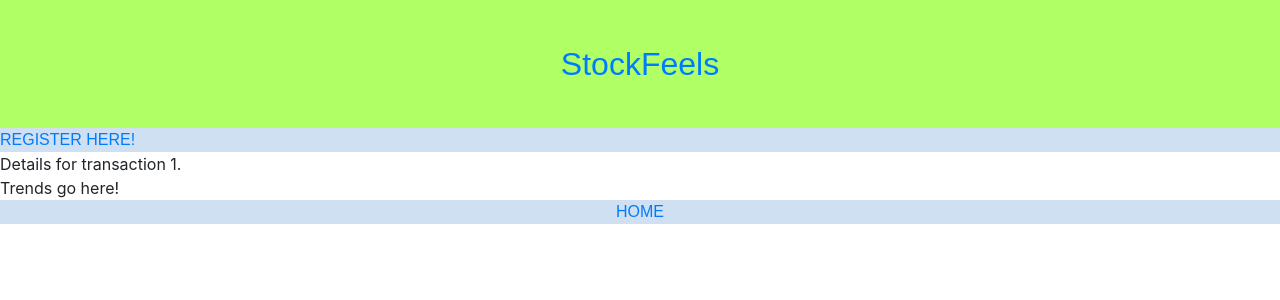
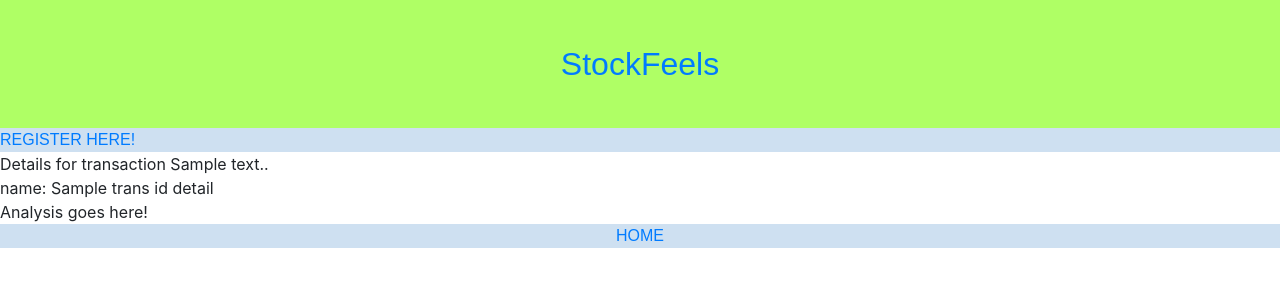
Before and after one commit to lucasdpau/stockfeels, a Flask app: template templates/details.html in a window 1280 px wide. Shown: the top 300 px of the page. Run offline with Flask 2, Linux system fonts and the light colour scheme; the template is opened without the code that fills it: most values are stand-ins (such as "Sample title", 1, 10 or a date in 2020); some libraries are stand-ins or nearby versions.

Commit message:
add sidebar. adjust functions to use row factories

```diff
--- a/app.py
+++ b/app.py
@@ -135,8 +135,10 @@ def details():
         return "Invalid transactionid"
     #Users are only allowed to view their own transactions. This checks to make sure the current user is the one who made the entry
     user_permission = functions.check_if_transid_belongs_to_user(userid, trans_id_int)
+
+    trans_id_details = functions.get_single_transaction(trans_id)
     if user_permission:
-        return render_template("details.html", trans_id=trans_id)
+        return render_template("details.html", trans_id_details=trans_id_details)
     else:
         return "You don't have permission to view this entry!"
 
--- a/functions.py
+++ b/functions.py
@@ -108,16 +108,6 @@ def get_user_id(username):
     for returned_entries in userid_from_db:
         return returned_entries[0]
 
-
-def test_db_get_regusers():
-    connect = sqlite3.connect(DATABASE)
-    db = connect.cursor()
-    db.execute("SELECT * FROM regusers")
-    selection = db.fetchall()
-    db.close()
-    connect.commit()
-    return selection
-
 def get_entry_datetime():
     connect = sqlite3.connect(DATABASE)
     db = connect.cursor()
@@ -139,16 +129,22 @@ def enter_transaction(userid, trans_datetime, stock_name, buysell, price, quanti
     return True
 
 def get_single_transaction(trans_id):
+    #trans_id works if either int or str. returns a row obj contianing all the info in the transaction
     connect = sqlite3.connect(DATABASE)
+    #using rows we can store the column names of the database as keys. and access values thru both keys or index
+    connect.row_factory = sqlite3.Row
     db = connect.cursor()
     db.execute("SELECT * FROM transactions WHERE transaction_id =?", (trans_id,))
-    transaction = db.fetchall()
+    transaction_tuple = db.fetchone()
     db.close()
     connect.commit()
-    return transaction
+    return transaction_tuple
 
 def get_users_transactions(userid):
+    #takes either str or int for userid. returns a list of Row objects, each representing a transaction made by specified user.
     connect = sqlite3.connect(DATABASE)
+    #using rows we can store the column names of the database as keys. and access values thru both keys or index
+    connect.row_factory = sqlite3.Row
     db = connect.cursor()
     db.execute("SELECT * FROM transactions WHERE userid =?", (userid,))
     user_transactions = db.fetchall()
@@ -171,6 +167,17 @@ def check_if_transid_belongs_to_user(userid, transid):
     return False
 
 
+# TEST FUNCTIONS #################
+
+def test_db_get_regusers():
+    connect = sqlite3.connect(DATABASE)
+    db = connect.cursor()
+    db.execute("SELECT * FROM regusers")
+    selection = db.fetchall()
+    db.close()
+    connect.commit()
+    return selection
+
 #using rows we can store the column names of the database as keys.
 def test_get_users_transactions(userid):
     connect = sqlite3.connect(DATABASE)
--- a/static/styles.css
+++ b/static/styles.css
@@ -63,6 +63,13 @@ footer {
     justify-content: center;
 }
 
+#left_profile{
+    flex: 80%;
+}
+#right_profile{
+    flex: 20%;
+}
+
 #header-link a:visited{
     color: black;
 }
--- a/templates/details.html
+++ b/templates/details.html
@@ -1,9 +1,15 @@
 {% extends "layout_template.html" %}
 {% block main %}
     <div>
-        Details for transaction {{ trans_id }}.
+        Details for transaction {{ trans_id_details[0] }}.
     </div>
     <div>
-        Trends go here!
+        {% for key in trans_id_details.keys() %}
+            {{ key }}: {{ trans_id_details[key] }}
+            <br>
+        {% endfor %}
+    </div>
+    <div>
+        Analysis goes here!
     </div>
 {% endblock %}
```
Also changed, not shown: templates/profile.html (+7 -0 lines), 1 other file.
